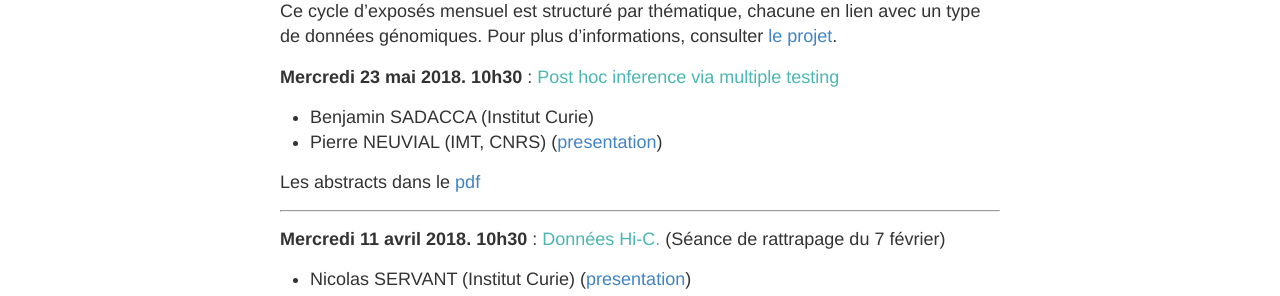
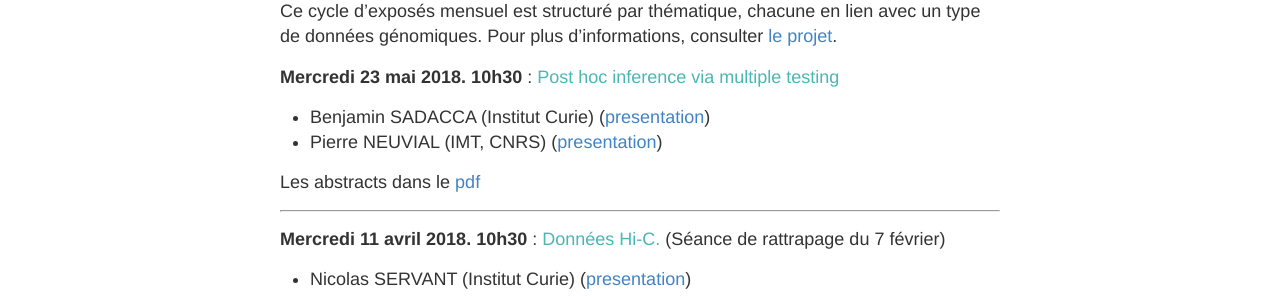
Before and after one commit to MathForGenomics/MathForGenomics.github.io, a Jekyll site: the page built from exposes.md, in a window 1280 px wide. Shown: the part 205-501 px from the top of the page. Built offline with Jekyll 4.4.1, drawn with Linux system fonts in a browser that asks for light colours.

Commit message:
Update exposes.md

```diff
--- a/exposes.md
+++ b/exposes.md
@@ -7,7 +7,7 @@ permalink: /exposes/
 Ce cycle d’exposés mensuel est structuré par thématique, chacune en lien avec un type de données génomiques. Pour plus d'informations, consulter [le projet](projet.md).
 
 **Mercredi 23 mai 2018. 10h30** : <span style="color:rgb(75, 182, 180)">Post hoc inference via multiple testing</span>
-- Benjamin SADACCA (Institut Curie)
+- Benjamin SADACCA (Institut Curie) ([presentation](sadacca.pdf))
 - Pierre NEUVIAL (IMT, CNRS) ([presentation](neuvial.pdf))
 
 Les abstracts dans le [pdf](ABSTRACT/4_23mai.pdf)
```
